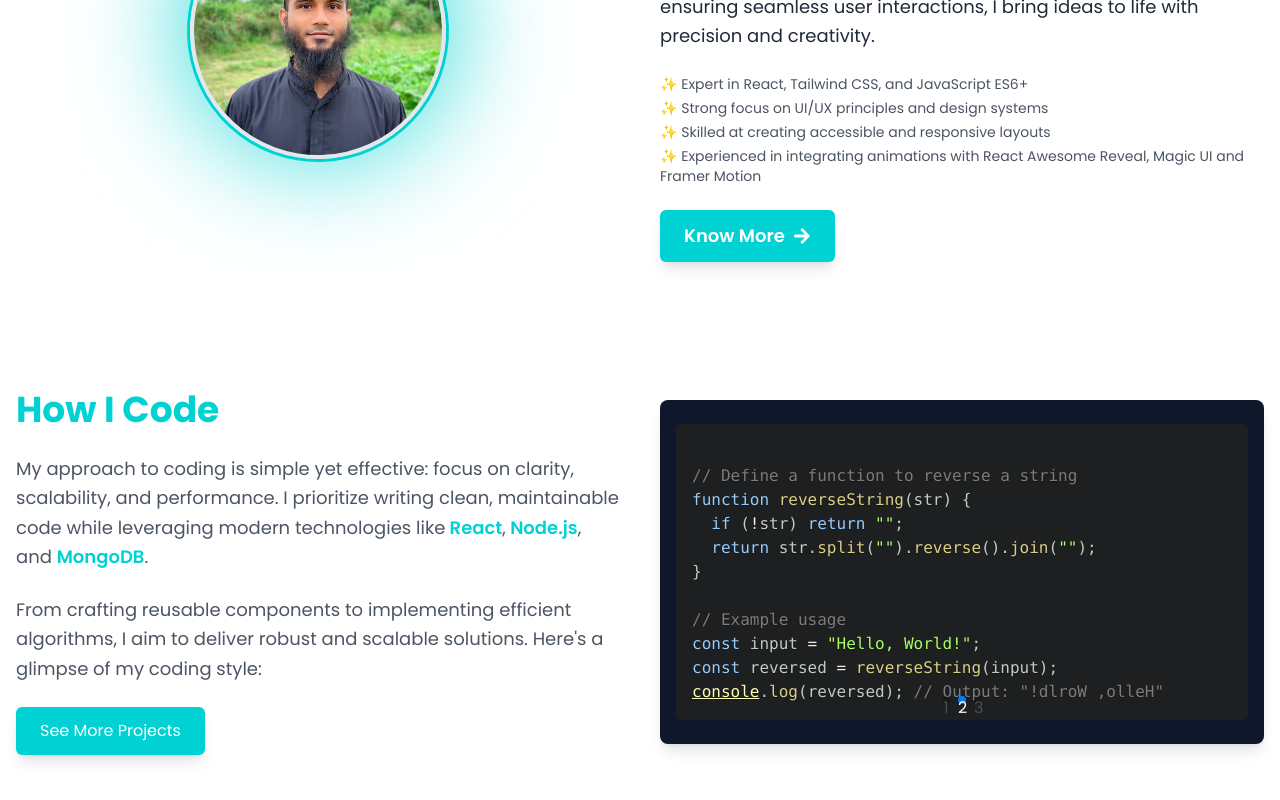
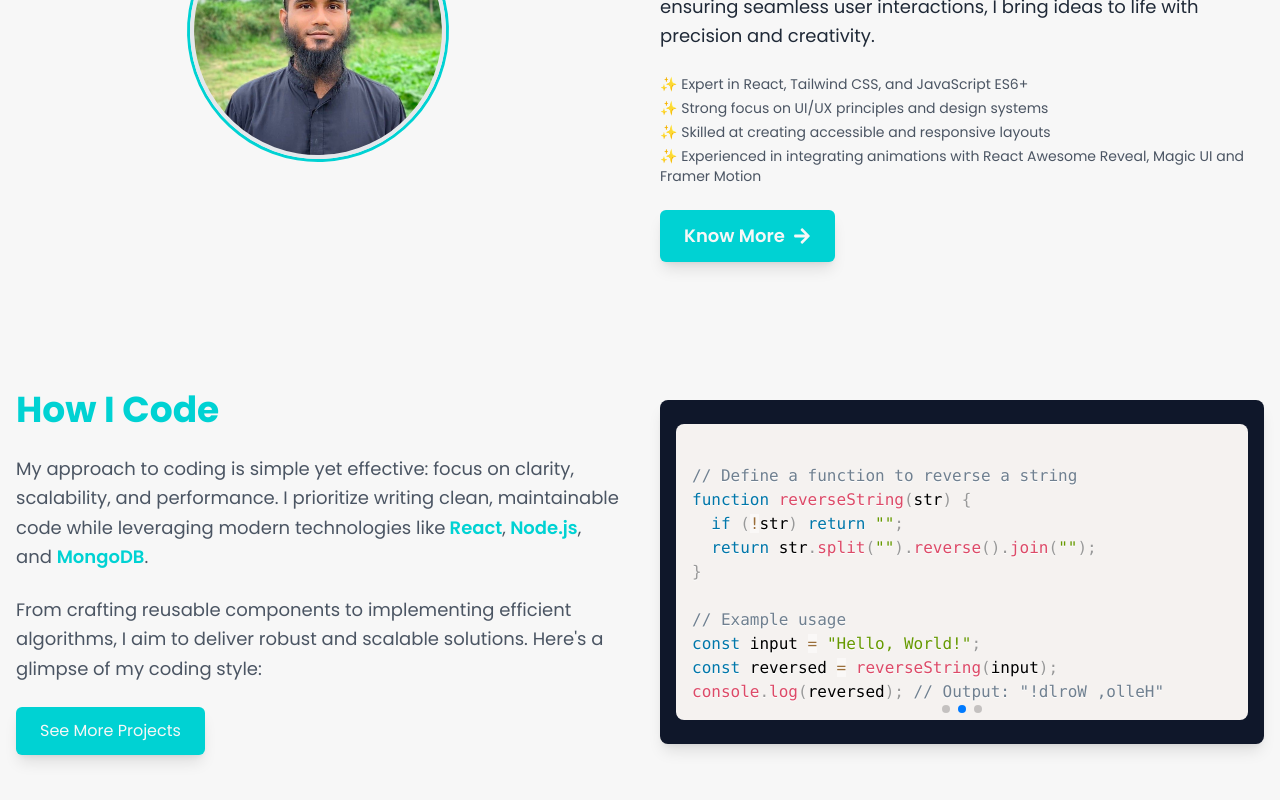
Before and after one commit to Hasinur3813/react-portfolio, a React (Vite) app: page / in a window 1280 px wide. Shown: the part 790-1590 px from the top of the page. Built offline with nearby package versions, Linux system fonts and the light colour scheme.

Commit message:
swiper setup in how i code section

```diff
--- a/src/components/HowICode.jsx
+++ b/src/components/HowICode.jsx
@@ -3,8 +3,10 @@ import { atomDark } from "react-syntax-highlighter/dist/esm/styles/prism";
 import Section from "../layout/Section";
 import { Swiper, SwiperSlide } from "swiper/react";
 import "swiper/css";
-import { Pagination, Autoplay } from "swiper/modules";
+import { Pagination, Autoplay, Navigation } from "swiper/modules";
+import "swiper/css/navigation";
 import "swiper/css/pagination";
+
 const codeExample = `
 // Define a function to reverse a string
 function reverseString(str) {
@@ -19,12 +21,6 @@ console.log(reversed); // Output: "!dlroW ,olleH"
 `;
 
 const HowICode = () => {
-  const pagination = {
-    clickable: true,
-    renderBullet: function (index, className) {
-      return '<span class="' + className + '">' + (index + 1) + "</span>";
-    },
-  };
   return (
     <Section>
       <div className="container mx-auto px-4  grid grid-cols-1 md:grid-cols-2 gap-10 items-center">
@@ -55,42 +51,31 @@ const HowICode = () => {
           <Swiper
             spaceBetween={50}
             slidesPerView={1}
-            pagination={pagination}
+            pagination={{
+              clickable: true,
+            }}
             autoplay={{
-              delay: 3000,
+              delay: 4000,
               disableOnInteraction: false,
               pauseOnMouseEnter: true,
             }}
-            modules={[Autoplay, Pagination]}
-            className="mySwiper"
+            modules={[Autoplay, Pagination, Navigation]}
           >
             <SwiperSlide>
               {" "}
-              <SyntaxHighlighter
-                language="javascript"
-                style={atomDark}
-                className="rounded-lg"
-              >
+              <SyntaxHighlighter language="javascript" className="rounded-lg">
                 {codeExample}
               </SyntaxHighlighter>
             </SwiperSlide>
             <SwiperSlide>
               {" "}
-              <SyntaxHighlighter
-                language="javascript"
-                style={atomDark}
-                className="rounded-lg"
-              >
+              <SyntaxHighlighter language="javascript" className="rounded-lg">
                 {codeExample}
               </SyntaxHighlighter>
             </SwiperSlide>
             <SwiperSlide>
               {" "}
-              <SyntaxHighlighter
-                language="javascript"
-                style={atomDark}
-                className="rounded-lg"
-              >
+              <SyntaxHighlighter language="javascript" className="rounded-lg">
                 {codeExample}
               </SyntaxHighlighter>
             </SwiperSlide>
--- a/src/components/Navbar/Navbar.jsx
+++ b/src/components/Navbar/Navbar.jsx
@@ -17,7 +17,7 @@ const Navbar = () => {
         showMobileMenu={showMobileMenu}
       />
 
-      <div className="shadow-sm bg-bg-secondary">
+      <div className="shadow-sm bg-bg-secondary dark:bg-darkGray">
         <div className="container mx-auto px-3">
           <div className="flex py-5 justify-between items-center">
             {/* navbar start */}
--- a/src/index.css
+++ b/src/index.css
@@ -10,7 +10,7 @@
     --color-secondaryColor: #00d3c4;
     --color-offWhite: #f9f9f9;
     --color-darkGray: #0f172a;
-    --color-lightGray: #ffffff;
+    --color-lightGray: #f7f7f7;
     --color-muted: #4b5563;
     --color-text: #101c2c;
     --color-red: #ef4444;
@@ -29,7 +29,7 @@
   --color-secondaryColor: #00d3c4;
   --color-offWhite: #f9f9f9;
   --color-darkGray: #0f172a;
-  --color-lightGray: #ffffff;
+  --color-lightGray: #f7f7f7;
   --color-muted: #4b5563;
   --color-text: #101c2c;
   --color-red: #ef4444;
--- a/src/layout/RootLayout.jsx
+++ b/src/layout/RootLayout.jsx
@@ -6,7 +6,7 @@ import useTheme from "../hooks/useTheme";
 const RootLayout = () => {
   const { colorName } = useTheme();
   return (
-    <div className={`${colorName} font-poppins`}>
+    <div className={`${colorName} font-poppins bg-lightGray dark:bg-darkGray`}>
       <ActionButtons />
       <Navbar />
       <Outlet />
```
